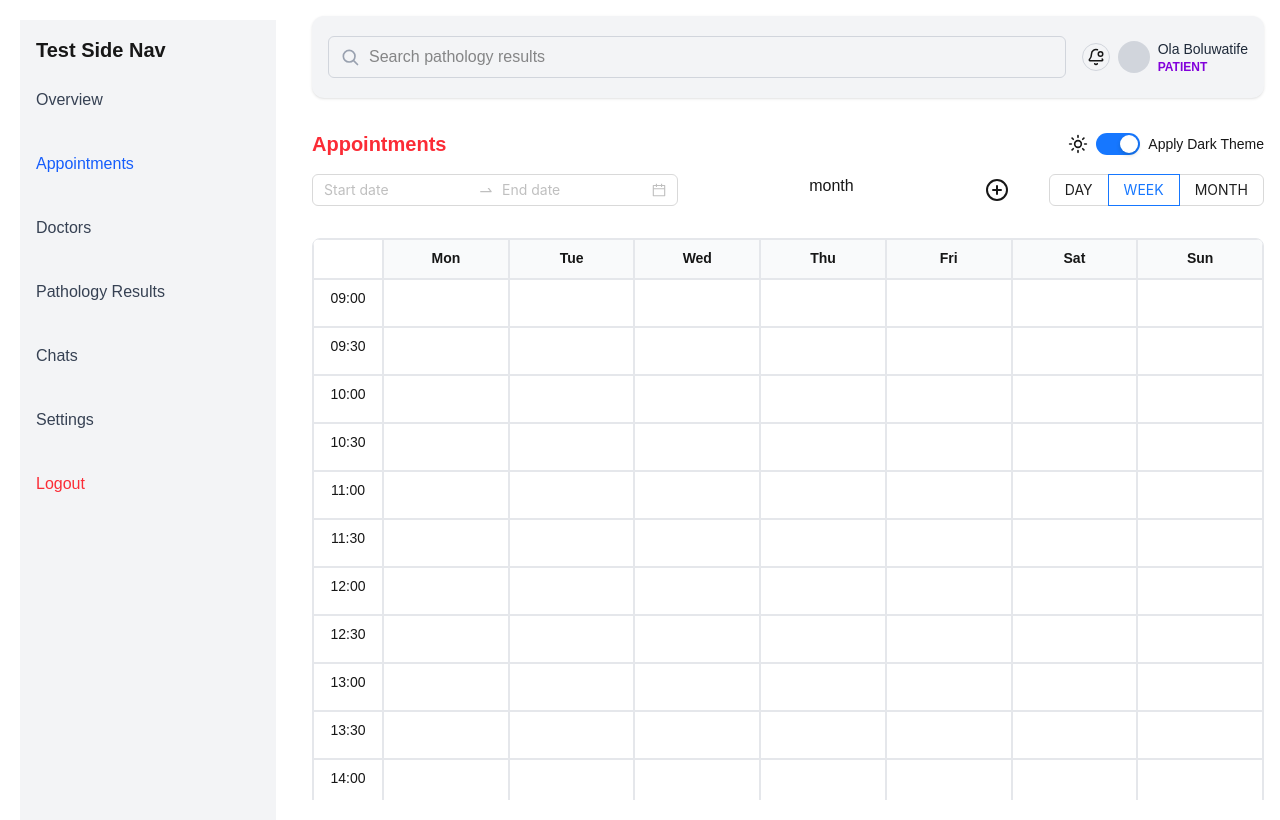
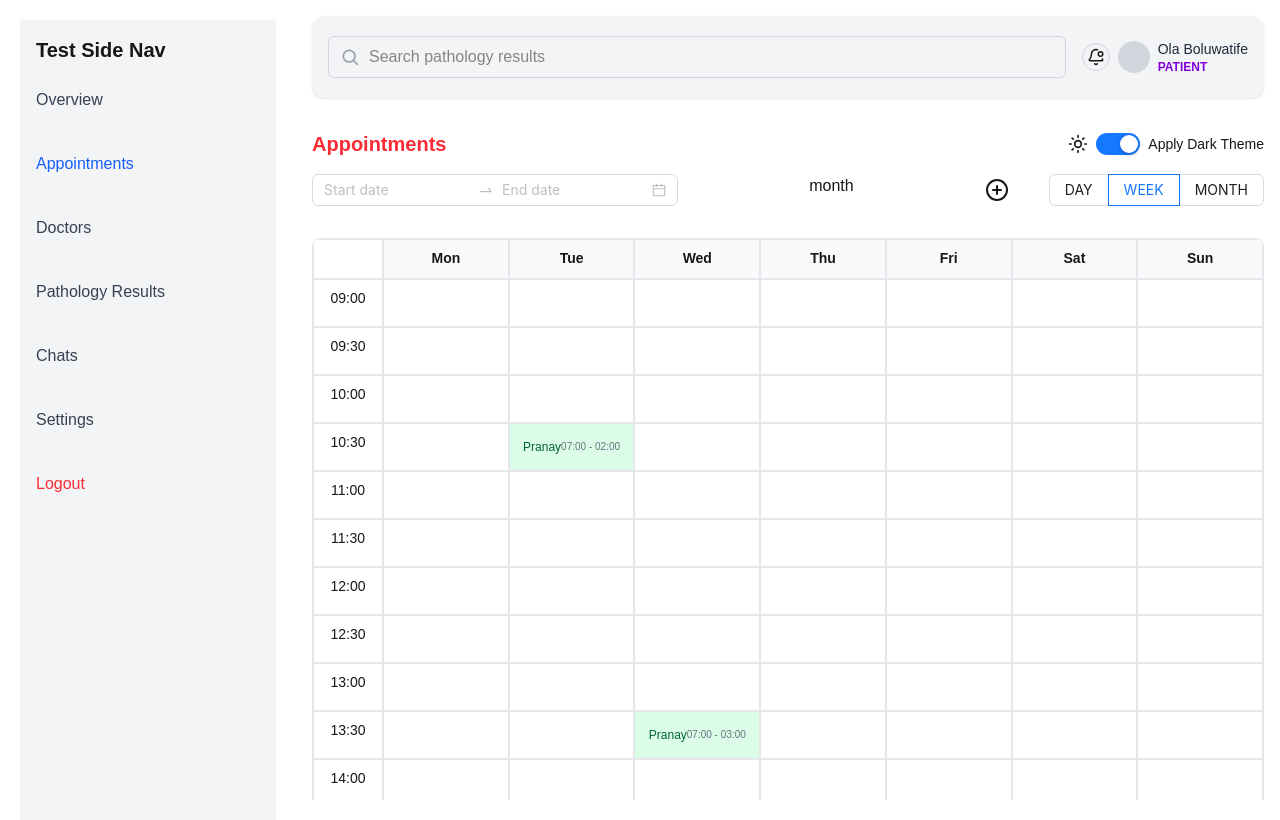
Before and after one commit to pranaydo/Appointment-Booking-System---NextJS, a Next.js app in the folder doctors-appointment-booking/: page / in a window 1280 px wide. Built offline with nearby package versions, Linux system fonts and the light colour scheme.

Commit message:
ADDING APPOINTMENT IS DONE

```diff
--- a/doctors-appointment-booking/src/components/Context/AppointmentContext.js
+++ b/doctors-appointment-booking/src/components/Context/AppointmentContext.js
@@ -5,7 +5,35 @@ import { createContext, useContext, useState } from 'react';
 const AppointmentContext = createContext();
 
 export const ContextProvider = ({ children }) => {
-  const [allAppointments, setAllAppointments] = useState([]);
+  const [allAppointments, setAllAppointments] = useState([
+
+    {
+        "name": "Pranay",
+        "category": "consultation",
+        "doctor": "smith",
+        "startTime": "07:00",
+        "endTime": "02:00",
+        "slot": {
+            "day": "Tue",
+            "time": "10:30"
+        },
+        "id": 1744407940673
+    },
+    {
+        "name": "Pranay",
+        "category": "consultation",
+        "doctor": "smith",
+        "startTime": "07:00",
+        "endTime": "03:00",
+        "slot": {
+            "day": "Wed",
+            "time": "13:30"
+        },
+        "id": 1744407949180
+    }
+]);
+
+
 
   return (
     <AppointmentContext.Provider value={{ allAppointments, setAllAppointments }}>
--- a/doctors-appointment-booking/src/components/calendar/CalendarLayout.js
+++ b/doctors-appointment-booking/src/components/calendar/CalendarLayout.js
@@ -1,5 +1,6 @@
+'use client';
 
-import React, { useContext, useState } from "react";
+import React, { useState } from "react";
 import AppointmentModal from "../utils/AppointmentModal";
 import { useAppointmentContext } from "../Context/AppointmentContext";
 
@@ -14,34 +15,19 @@ export default function BookingCalendar() {
   const [selectedSlot, setSelectedSlot] = useState({ day: "", time: "" });
   const [isModalOpen, setIsModalOpen] = useState(false);
 
-  const { allAppointments, setAllAppointmen } = useAppointmentContext();
-  console.log('STATE',allAppointments);
+  const { allAppointments } = useAppointmentContext();
+  console.log(allAppointments);
 
 
   const handleSlotClick = (day, time) => {
     setSelectedSlot({ day, time });
-    setIsModalOpen(true)
-
-  };
-
-  const handleSubmit = () => {
-    console.log("New Appointment:", {
-      ...formData,
-      slot: selectedSlot,
-    });
-    setIsModalOpen(false);
-    setFormData({
-      name: "",
-      category: null,
-      doctor: null,
-      startTime: null,
-      endTime: null,
-    });
+    setIsModalOpen(true);
   };
 
   return (
     <div className="w-full max-h-[80vh] overflow-auto border border-gray-200 rounded-lg">
       <div className="min-w-[600px] grid grid-cols-[70px_repeat(7,minmax(80px,1fr))] text-sm">
+        {/* Header row */}
         <div className="border border-gray-200 bg-white h-10 sticky top-0 z-20"></div>
         {days.map((day) => (
           <div
@@ -52,23 +38,43 @@ export default function BookingCalendar() {
           </div>
         ))}
 
+        {/* Time slots */}
         {hours.map((time) => (
           <React.Fragment key={time}>
+            {/* Time label */}
             <div className="border border-gray-200 bg-white text-center p-2 font-medium sticky left-0 z-10">
               {time}
             </div>
 
+            {/* Slots for each day */}
             {days.map((day, idx) => {
               const isSelected = selectedSlot.day === day && selectedSlot.time === time;
+
+              // Find if appointment exists for this slot
+              const appointment = allAppointments.find(
+                (appt) => appt.slot?.day === day && appt.slot?.time === time
+              );
+
               return (
                 <div
                   key={`${time}-${idx}`}
                   onClick={() => handleSlotClick(day, time)}
-                  className={`border border-gray-200 h-12 text-center transition-colors cursor-pointer select-none ${
-                    isSelected ? "bg-blue-500 text-white" : "hover:bg-blue-100 active:bg-blue-200"
-                  }`}
+                  className={`border border-gray-200 h-12 text-center transition-colors cursor-pointer select-none flex items-center justify-center px-1 text-xs leading-tight
+                    ${isSelected ? "bg-blue-500 text-white" : "hover:bg-blue-100 active:bg-blue-200"}
+                    ${appointment ? "bg-green-100 text-green-800 font-medium" : ""}
+                  `}
                 >
-                  {isSelected && <div className="text-center">+</div>}
+                  {appointment ? (
+                    <>
+                      {appointment.name}
+                      <br />
+                      <span className="text-[10px] text-gray-500">
+                        {appointment.startTime} - {appointment.endTime}
+                      </span>
+                    </>
+                  ) : isSelected ? (
+                    "+"
+                  ) : null}
                 </div>
               );
             })}
@@ -76,10 +82,12 @@ export default function BookingCalendar() {
         ))}
       </div>
 
+      {/* Modal for creating new appointment */}
       <AppointmentModal
         selectedSlot={selectedSlot}
         isModalOpen={isModalOpen}
         setIsModalOpen={setIsModalOpen}
+      setSelectedSlot={setSelectedSlot}
       />
     </div>
   );
--- a/doctors-appointment-booking/src/components/utils/AppointmentModal.js
+++ b/doctors-appointment-booking/src/components/utils/AppointmentModal.js
@@ -13,26 +13,27 @@ import {
 import { ClockCircleOutlined } from "@ant-design/icons";
 import { useAppointmentContext } from "../Context/AppointmentContext";
 
-export default function AppointmentModal({ isModalOpen, setIsModalOpen, selectedSlot }) {
+export default function AppointmentModal({ isModalOpen, setIsModalOpen, selectedSlot,setSelectedSlot }) {
   const [form] = Form.useForm();
   const { allAppointments, setAllAppointments } = useAppointmentContext();
 
   const handleFinish = (values) => {
-    console.log("Form values:", values);
+    const newAppointment = {
+      ...values,
+      slot: selectedSlot || null,
+      id: Date.now(),
+      startTime: values.startTime?.format("HH:mm"),
+      endTime: values.endTime?.format("HH:mm"),
+    };
 
-
-    const newAppointment = {
-        ...values,
-        slot: selectedSlot || null,
-        id: Date.now(), // optional unique id
-      };
-
-      setAllAppointments([...allAppointments, newAppointment]);    form.resetFields();
+    setAllAppointments((prev) => [...prev, newAppointment]);
+    setSelectedSlot('')
     setIsModalOpen(false);
   };
 
   const handleCancel = () => {
     form.resetFields();
+    setSelectedSlot('')
     setIsModalOpen(false);
   };
 
```
